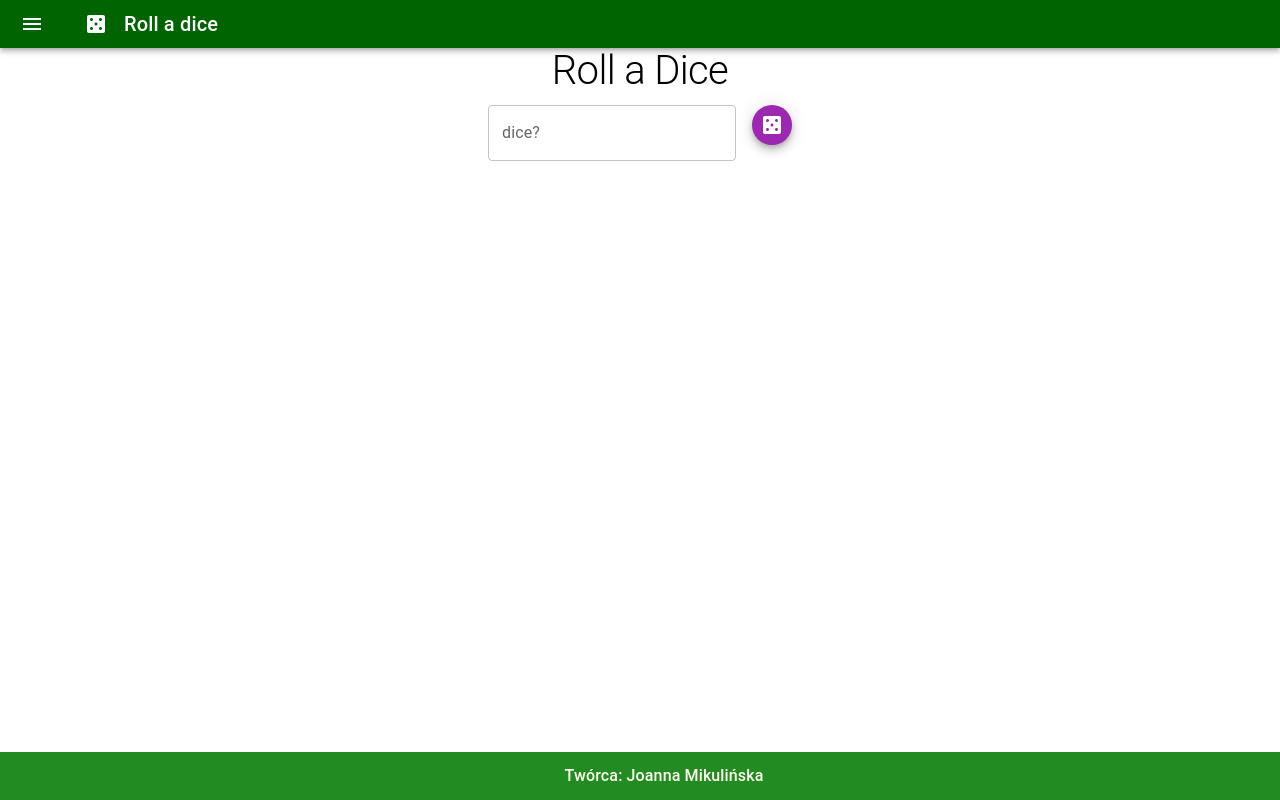
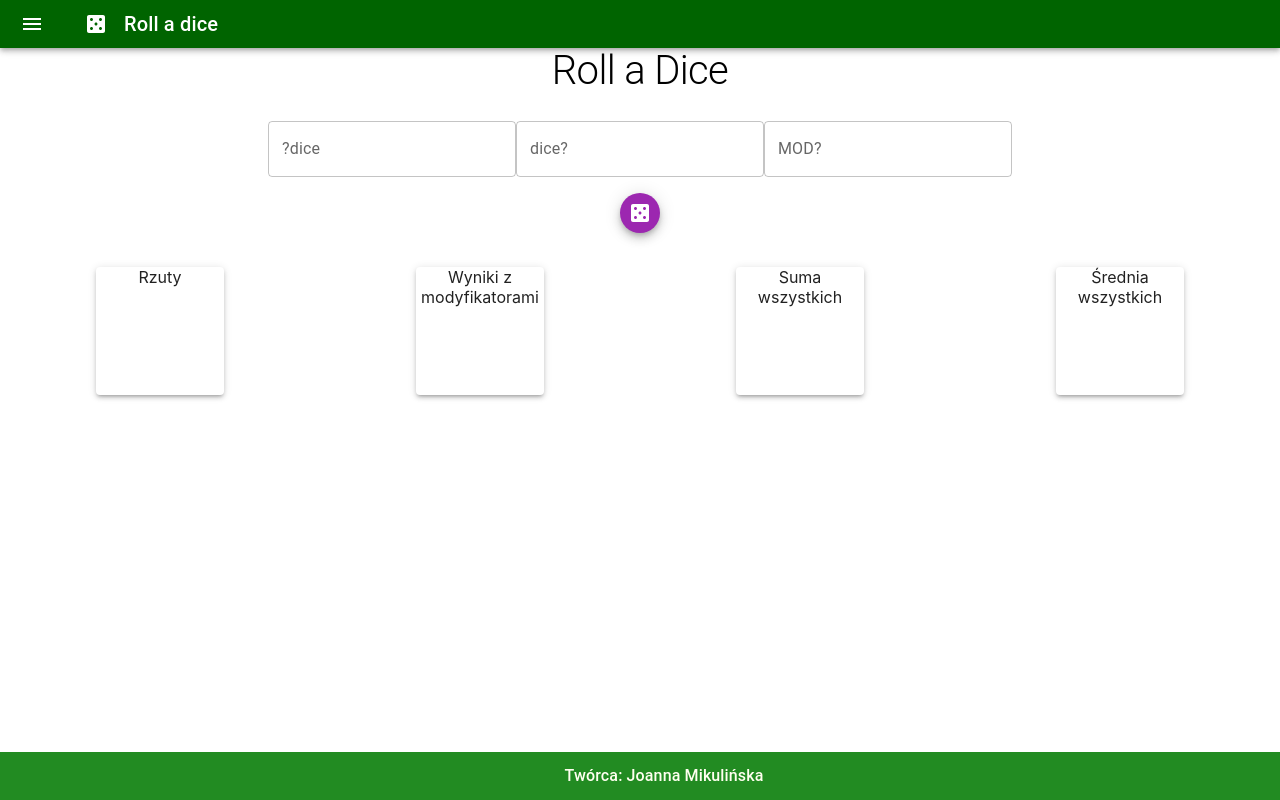
Before and after one commit to avtill/rolladice, a React (Create React App) app: page / in a window 1280 px wide. Built offline with nearby package versions, Linux system fonts and the light colour scheme.

Commit message:
result sote

```diff
--- a/src/App.tsx
+++ b/src/App.tsx
@@ -4,6 +4,7 @@ import Navbar from './components/Navbar/Navbar';
 import Footer from './components/Footer/Footer'
 import InputDiceType from './components/InputDiceType/InputDiceType';
 import Header from './components/Header/Header';
+import Result from './components/Result/Result';
 
 function App() {
   return (
@@ -11,6 +12,7 @@ function App() {
       <Navbar />
       <Header />
       <InputDiceType />
+      <Result />
       <Footer />
     </div>
   );
--- a/src/components/Header/Header.tsx
+++ b/src/components/Header/Header.tsx
@@ -4,10 +4,10 @@ import logoRollADice from '././mycomponents/logoRollADice.gif';
 
 
 const Header = () => {
-  return (
+  return (<>
     <Typography variant='h1' fontSize={40}> Roll a Dice</Typography>
-//   <img src={'././mycomponents/logoRollADice.gif'} alt='logo'/>
-  )
+  {/* <img src={logoRollADice} alt='logo'/> */}
+  </>)
 }
 
 export default Header
--- a/src/components/InputDiceType/InputDiceType.tsx
+++ b/src/components/InputDiceType/InputDiceType.tsx
@@ -3,18 +3,22 @@ import { TextField, Fab } from '@mui/material';
 import CasinoIcon from '@mui/icons-material/Casino';
 
 //Do poprawy
-const WhitchDice = () => {
-    let inputValue = TextField.value;
-    let rollResult = Math.floor(Math.random()* `${inputValue}` +1 ) //inputrequest//
+// const WhitchDice = () => {
+//     let inputValue = TextField.value;
+//     let rollResult = Math.floor(Math.random()* `${inputValue}` +1 ) //inputrequest//
 
-return rollResult
-}
+// return rollResult
+// }
 
 const InputDiceType = () => {
   return (<div style={{margin:"10px"}}>
-    <TextField id="outlined-basic" label="dice?" variant="outlined" />
-    <Fab size="small" color="secondary" aria-label="add"sx={{ml:2}}>
-  <CasinoIcon onClick={WhitchDice} />
+  <TextField id="outlined-basic" label="?dice" variant="outlined" sx={{mt:2}} />
+  <TextField id="outlined-basic" label="dice?" variant="outlined" sx={{mt:2}} />
+  <TextField id="outlined-basic" label="MOD?" variant="outlined" sx={{mt:2}}/>
+  <br />
+  <Fab size="small" color="secondary" aria-label="add"sx={{margin:2}}>
+  <CasinoIcon  />
+  {/* onClick={WhitchDice} */}
   </Fab>
     </div>
   )
--- /dev/null
+++ b/src/components/Result/Result.tsx
@@ -0,0 +1,30 @@
+import * as React from 'react';
+import Box from '@mui/material/Box';
+import Paper from '@mui/material/Paper';
+import { Grid } from '@mui/material';
+
+// const Item = styled(Paper)(({ theme }) => ({
+//     ...theme.typography.body2,
+//     textAlign: 'center',
+//     color: theme.palette.text.secondary,
+//     height: 60,
+//     lineHeight: '60px',
+//   }));
+
+//   const lightTheme = createTheme({ palette: { mode: 'light' } });
+
+const Result = () => {
+  return (
+        <Box
+      sx={{display: 'flex' , flexWrap: 'wrap', '& > :not(style)': {m: 'auto', mt: 1, mb: 1, width: 128, height: 128,}, }}
+    >
+      <Paper elevation={3}>Rzuty</Paper>
+      <Paper elevation={3}>Wyniki z modyfikatorami</Paper>
+      <Paper elevation={3}>Suma wszystkich</Paper>
+      <Paper elevation={3}>Średnia wszystkich</Paper>
+    </Box>
+
+  )
+}
+
+export default Result
```
Also changed, not shown: src/mycomponents/probka.jpg (added).
